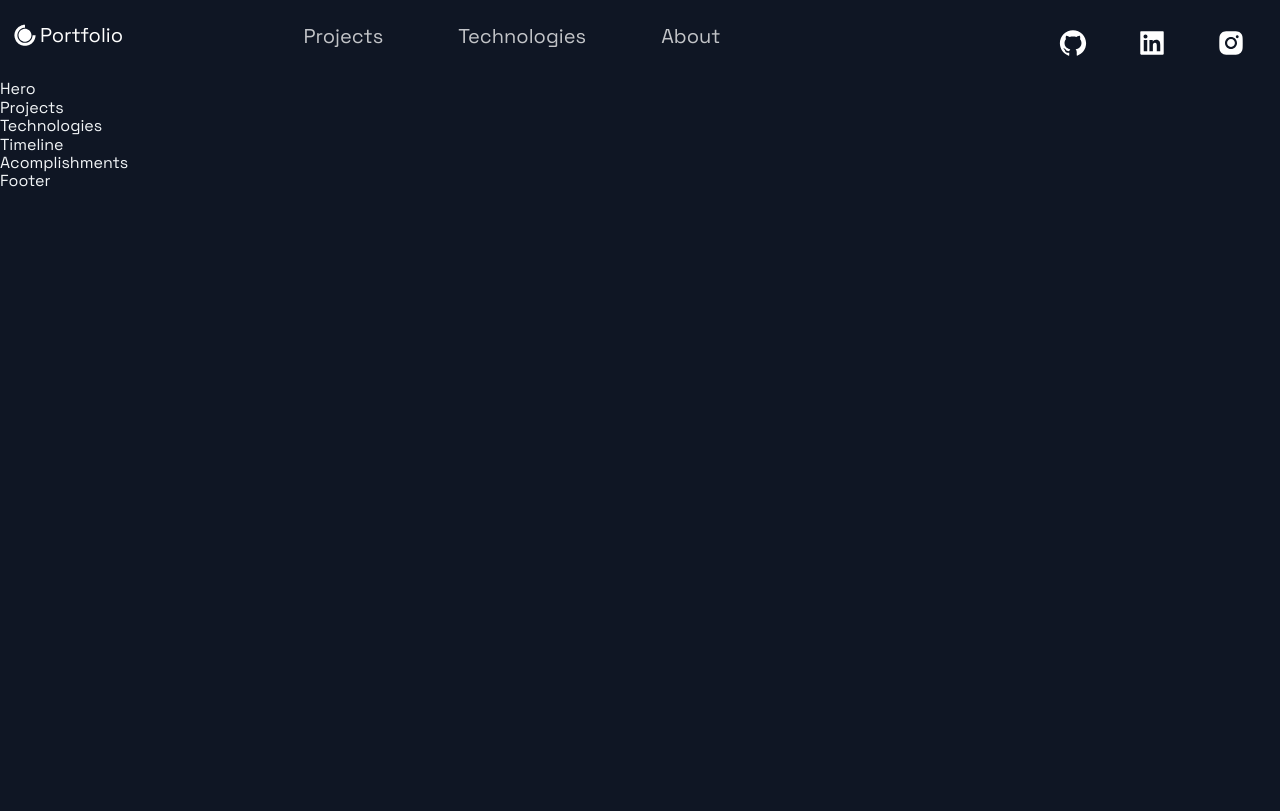
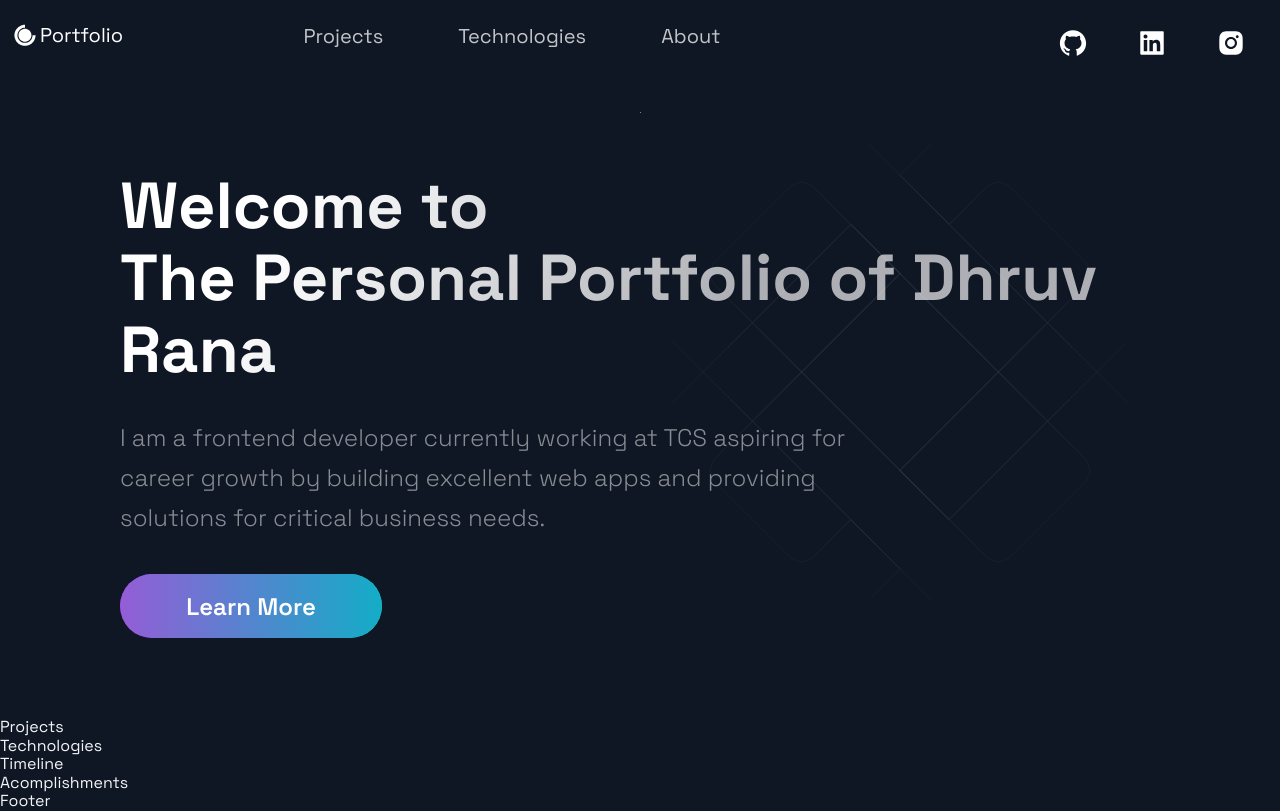
Before and after one commit to dhruv-rana98/Dhruv-Rana-Portfolio, a Next.js app: page / in a window 1280 px wide. Built offline with nearby package versions, Linux system fonts and the light colour scheme.

Commit message:
Creation of the Hero Component

```diff
--- a/src/components/Hero/Hero.js
+++ b/src/components/Hero/Hero.js
@@ -1,13 +1,34 @@
-import React from 'react';
+import React from "react";
 
-import { Section, SectionText, SectionTitle } from '../../styles/GlobalComponents';
-import Button from '../../styles/GlobalComponents/Button';
-import { LeftSection } from './HeroStyles';
+import {
+  Section,
+  SectionText,
+  SectionTitle,
+} from "../../styles/GlobalComponents";
+import Button from "../../styles/GlobalComponents/Button";
+import { LeftSection } from "./HeroStyles";
 
-const Hero = (props) => (
-  <div>
-    Hero
-  </div>
+const Hero = () => (
+  <Section row nopadding>
+    <LeftSection>
+      <SectionTitle main center>
+        Welcome to <br />
+        The Personal Portfolio of Dhruv Rana
+      </SectionTitle>
+      <SectionText>
+        I am a frontend developer currently working at TCS aspiring for career
+        growth by building excellent web apps and providing solutions for
+        critical business needs.
+      </SectionText>
+      <Button
+        onClick={() =>
+          window.open("https://www.linkedin.com/in/dhruv-rana98/", "_blank")
+        }
+      >
+        Learn More
+      </Button>
+    </LeftSection>
+  </Section>
 );
 
 export default Hero;
--- a/src/pages/index.js
+++ b/src/pages/index.js
@@ -1,19 +1,19 @@
-import Acomplishments from '../components/Acomplishments/Acomplishments';
-import BgAnimation from '../components/BackgrooundAnimation/BackgroundAnimation';
-import Hero from '../components/Hero/Hero';
-import Projects from '../components/Projects/Projects';
-import Technologies from '../components/Technologies/Technologies';
-import Timeline from '../components/TimeLine/TimeLine';
-import { Layout } from '../layout/Layout';
-import { Section } from '../styles/GlobalComponents';
+import Acomplishments from "../components/Acomplishments/Acomplishments";
+import BgAnimation from "../components/BackgrooundAnimation/BackgroundAnimation";
+import Hero from "../components/Hero/Hero";
+import Projects from "../components/Projects/Projects";
+import Technologies from "../components/Technologies/Technologies";
+import Timeline from "../components/TimeLine/TimeLine";
+import { Layout } from "../layout/Layout";
+import { Section } from "../styles/GlobalComponents";
 
 const Home = () => {
   return (
     <Layout>
-      {/* <Section grid> */}
+      <Section grid>
         <Hero />
-        {/* <BgAnimation /> */}
-      {/* </Section> */}
+        <BgAnimation />
+      </Section>
       <Projects />
       <Technologies />
       <Timeline />
```
